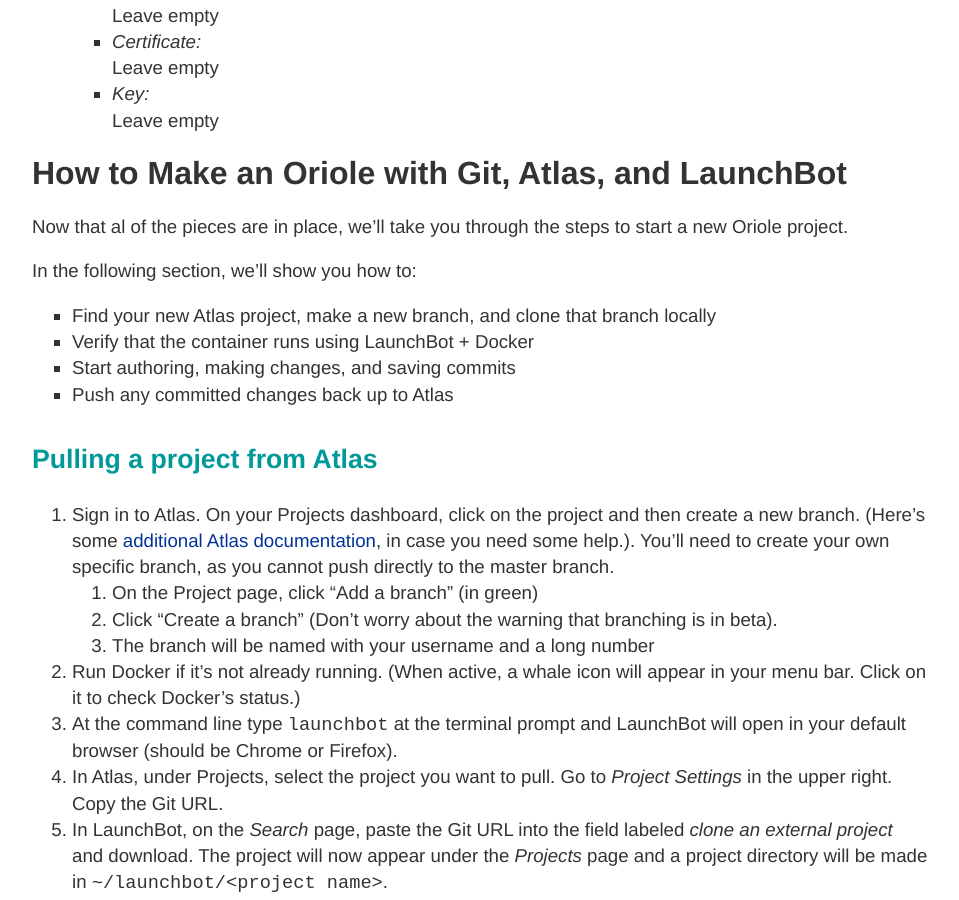
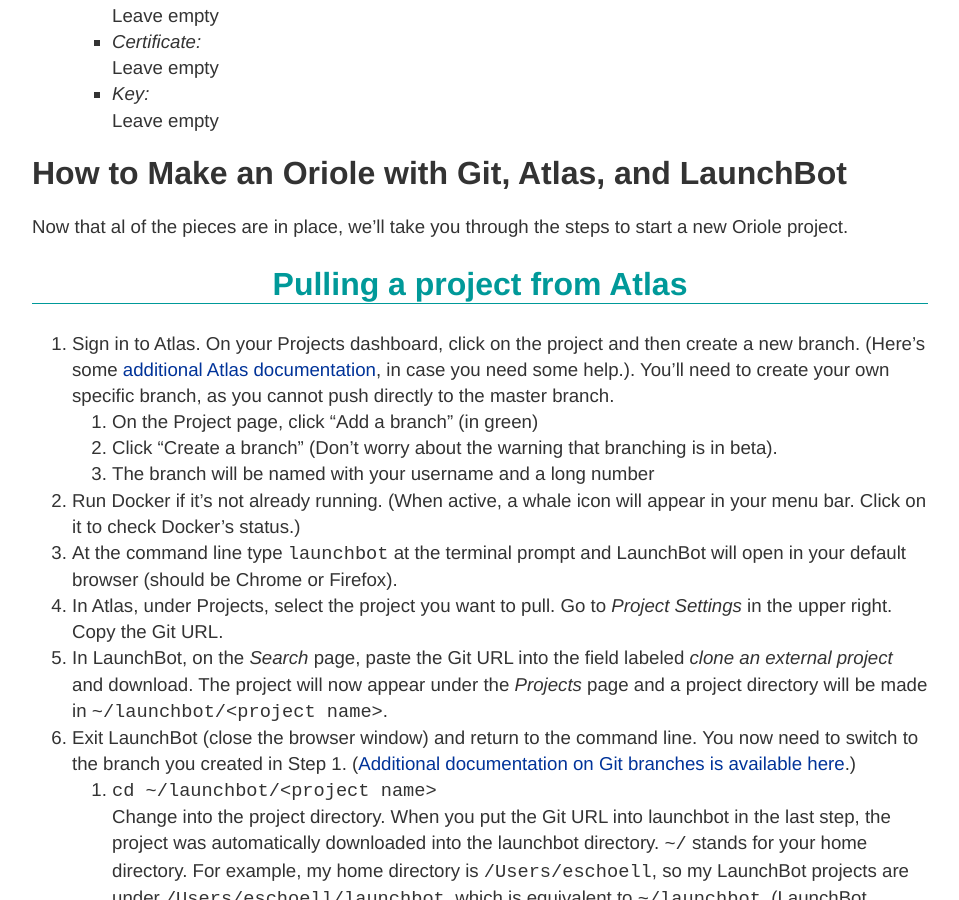
Before and after one commit to oreillymedia/production-resources, a Jekyll site: the page built from oriole/index.md, in a window 1280 px wide and 900 px high, scrolled down 2950 px. Shown: the whole window, without its empty margins (160-1119 px from the left). Built offline with Jekyll 4.4.1, drawn with Linux system fonts in a browser that asks for light colours.

Commit message:
Update index.md

```diff
--- a/oriole/index.md
+++ b/oriole/index.md
@@ -84,14 +84,7 @@
 
 Now that al of the pieces are in place, we'll take you through the steps to start a new Oriole project.
 
-In the following section, we'll show you how to:
-
-* Find your new Atlas project, make a new branch, and clone that branch locally
-* Verify that the container runs using LaunchBot + Docker
-* Start authoring, making changes, and saving commits
-* Push any committed changes back up to Atlas
-
-### Pulling a project from Atlas
+## Pulling a project from Atlas
 
 1. Sign in to Atlas. On your Projects dashboard, click on the project and then create a new branch. (Here's some [additional Atlas documentation](http://docs.atlas.oreilly.com/collaboration.html#adding-new-collaborators-YrTVuz), in case you need some help.). You'll need to create your own specific branch, as you cannot push directly to the master branch.
     1. On the Project page, click “Add a branch” (in green)
```
